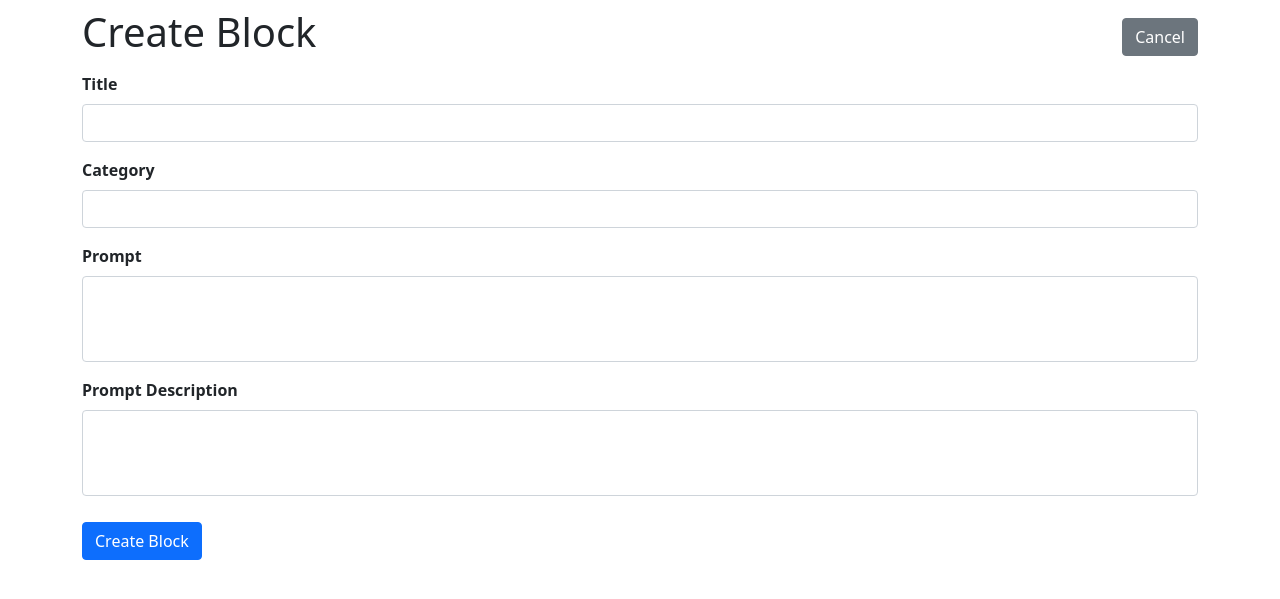
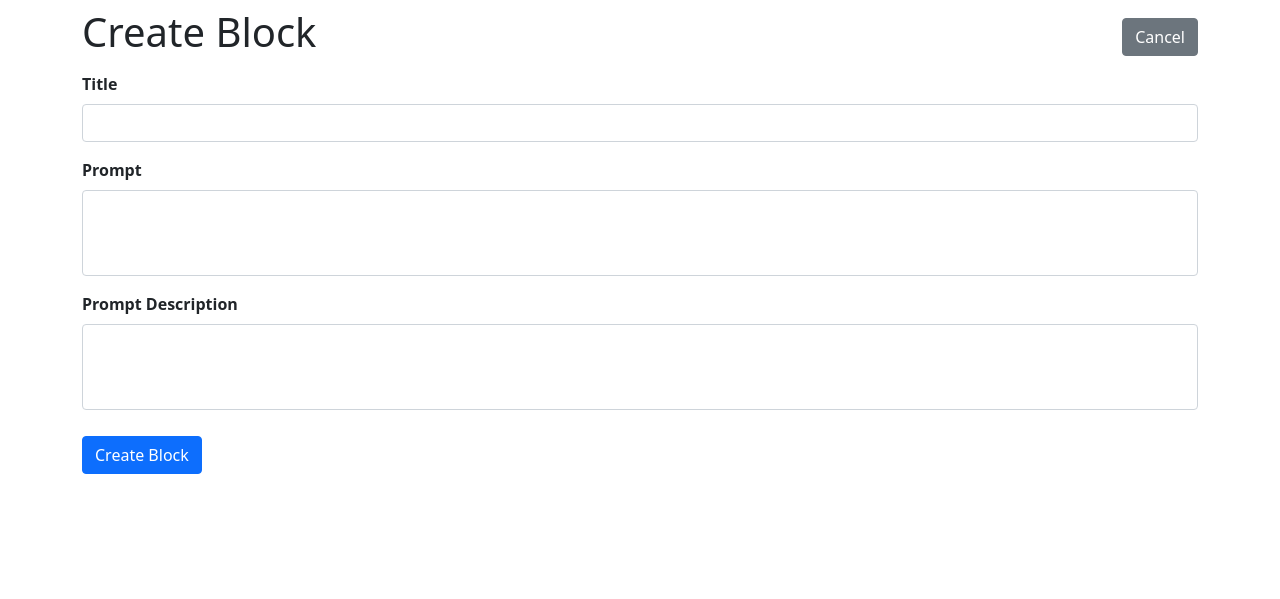
Before and after one commit to cycleapple/GPT_Template_Manager, a Flask app: page /create in a window 1280 px wide. Shown: the part 56-655 px from the top of the page. Run offline with Flask 2, Linux system fonts and the light colour scheme; some libraries are stand-ins or nearby versions.

Commit message:
remove category

```diff
--- a/app.py
+++ b/app.py
@@ -14,11 +14,9 @@ class Block(db.Model):
     title = db.Column(db.String(100), nullable=False)
     prompt = db.Column(db.String(2000), nullable=False)
     prompt_description = db.Column(db.String(200), nullable=False)
-    category = db.Column(db.String(50), nullable=False)
 
     def __repr__(self):
         return '<Block %r>' % self.title
-
 
 # create the tables in the database
 with app.app_context():
--- a/templates/create.html
+++ b/templates/create.html
@@ -15,10 +15,6 @@
       <input type="text" class="form-control" id="title" name="title" required>
     </div>
     <div class="mb-3">
-      <label for="category" class="form-label">Category</label>
-      <input type="text" class="form-control" id="category" name="category" required>
-    </div>
-    <div class="mb-3">
       <label for="prompt" class="form-label">Prompt</label>
       <textarea class="form-control" id="prompt" name="prompt" rows="3" required></textarea>
     </div>
--- a/templates/edit.html
+++ b/templates/edit.html
@@ -15,10 +15,6 @@
       <input type="text" class="form-control" id="title" name="title" value="{{ block.title }}" required>
     </div>
     <div class="mb-3">
-      <label for="category" class="form-label">Category</label>
-      <input type="text" class="form-control" id="category" name="category" value="{{ block.category }}" required>
-    </div>
-    <div class="mb-3">
       <label for="prompt" class="form-label">Prompt</label>
       <textarea class="form-control" id="prompt" name="prompt" rows="3" required>{{ block.prompt }}</textarea>
     </div>
```
